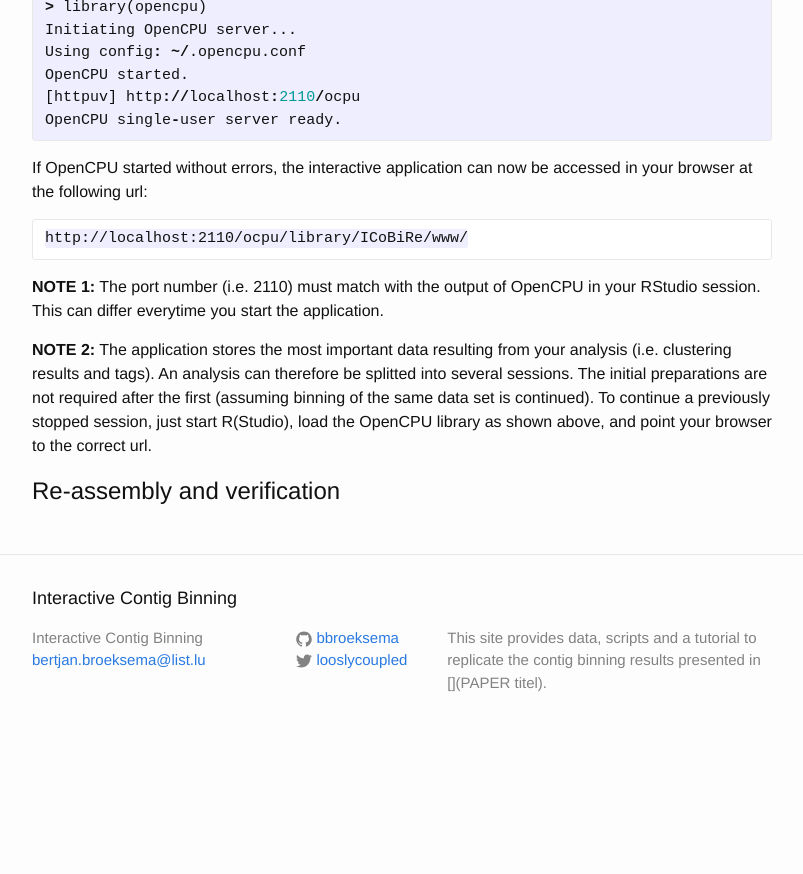
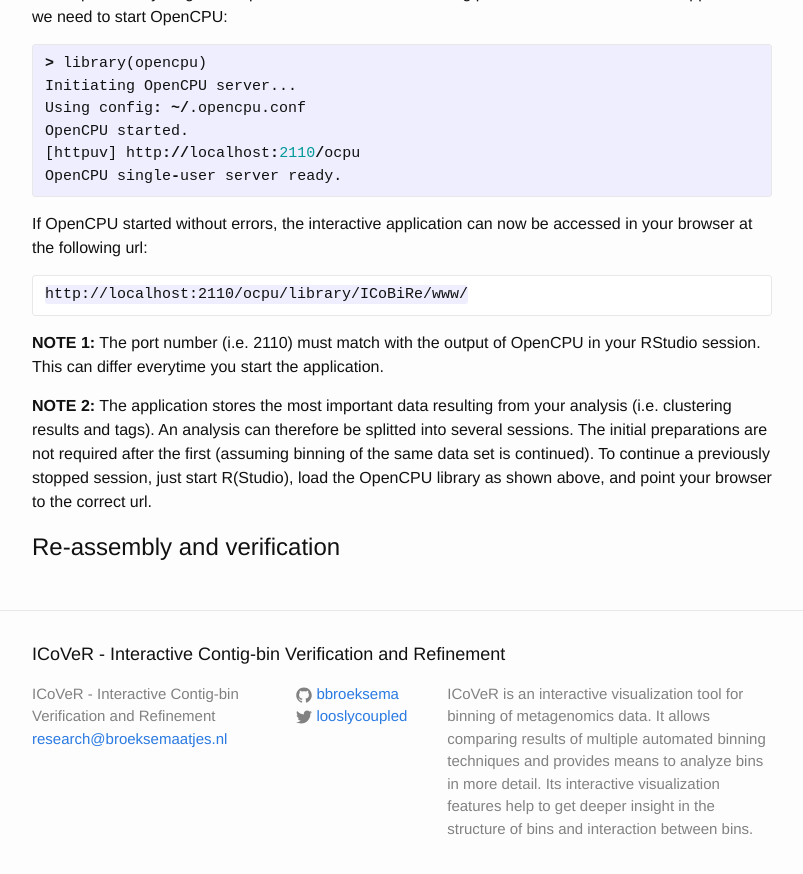
Before and after one commit to bbroeksema/ICoVeR, a Jekyll site: the page built from index.md, in a window 1280 px wide and 900 px high, scrolled down 2198 px. Shown: the top 874 px of the window, without its empty margins (238-1041 px from the left). Built offline with Jekyll 4.4.1, drawn with Linux system fonts in a browser that asks for light colours; before the commit the page ends 2952 px from its top, so only the background shows below that; some of the changed text lies outside the part shown.

Commit message:
Update the config file.

```diff
--- a/_config.yml
+++ b/_config.yml
@@ -1,11 +1,21 @@
+# Welcome to Jekyll!
+#
+# This config file is meant for settings that affect your whole blog, values
+# which you are expected to set up once and rarely need to edit after that.
+# For technical reasons, this file is *NOT* reloaded automatically when you use
+# 'jekyll serve'. If you change this file, please restart the server process.
+
 # Site settings
-title: Interactive Contig Binning
-email: bertjan.broeksema@list.lu
+title: ICoVeR - Interactive Contig-bin Verification and Refinement
+email: research@broeksemaatjes.nl
 description: > # this means to ignore newlines until "baseurl:"
-  This site provides data, scripts and a tutorial to replicate the contig binning
-  results presented in [](PAPER titel).
-baseurl: "" # the subpath of your site, e.g. /blog/
-url: "http://bbroeksema.github.io" # the base hostname & protocol for your site
+  ICoVeR is an interactive visualization tool for binning of metagenomics data.
+  It allows comparing results of multiple automated binning techniques and
+  provides means to analyze bins in more detail. Its interactive visualization
+  features help to get deeper insight in the structure of bins and interaction
+  between bins.
+baseurl: "" # the subpath of your site, e.g. /blog
+url: "http://broeksema.github.io/ICoVeR/" # the base hostname & protocol for your site
 twitter_username: looslycoupled
 github_username:  bbroeksema
 
```
